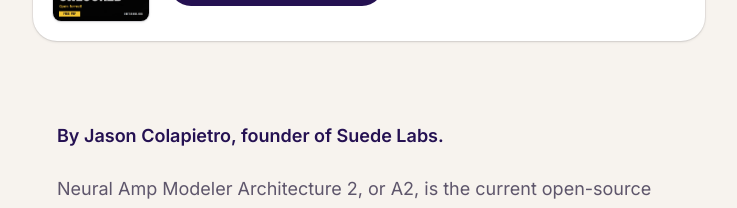
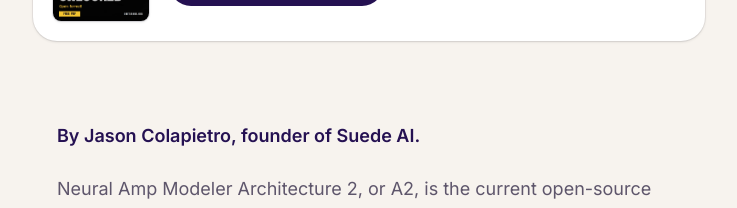
Before and after one commit to JasonColapietro/suede-guitar-hub, a Next.js app: page /resources/nam-a2-open-tone-format in a window 1280 px wide. Shown: the part 780-988 px from the top of the page, without its empty margins (271-1008 px from the left). Built offline with nearby package versions, Linux system fonts and the light colour scheme.

Commit message:
fix(copy): credit the NAM A2 byline to Suede AI

```diff
--- a/app/resources/nam-a2-open-tone-format/page.tsx
+++ b/app/resources/nam-a2-open-tone-format/page.tsx
@@ -92,7 +92,7 @@ export default function NamA2OpenTonePage() {
         relatedTitle="Keep exploring"
       >
         <p>
-          <strong>By Jason Colapietro, founder of Suede Labs.</strong>
+          <strong>By Jason Colapietro, founder of Suede AI.</strong>
         </p>
 
         <p>
```
